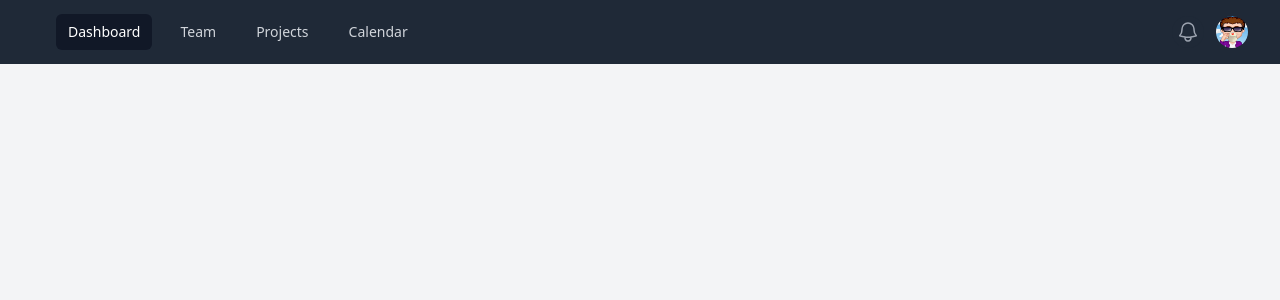
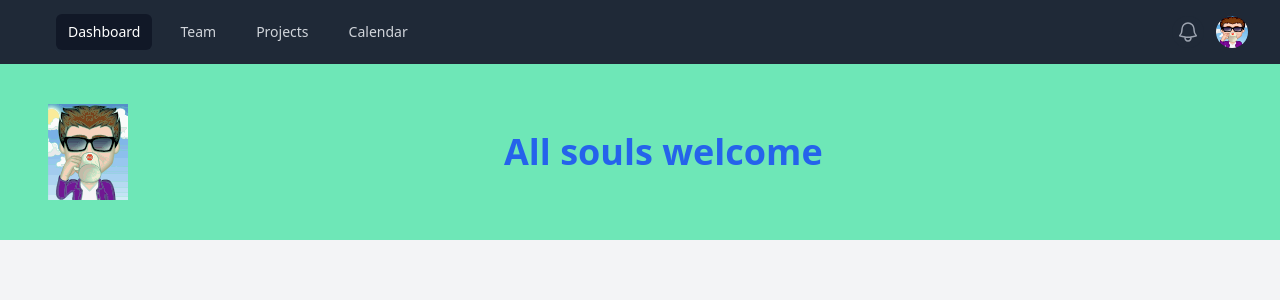
Before and after one commit to thefutureseer/resttonext, a Next.js app: page / in a window 1280 px wide. Shown: the top 300 px of the page. Built offline with nearby package versions, Linux system fonts and the light colour scheme.

Commit message:
header component

```diff
--- /dev/null
+++ b/src/app/components/ui/Header.tsx
@@ -0,0 +1,25 @@
+import React from "react";
+import Image from "next/image";
+
+const Header = () => {
+  return (
+   <header className="flex bg-emerald-300 mx-auto max-w-7xl items-center justify-between p-6 lg:px-8">
+    <div className="p-4">
+      <Image
+        src='/logo_2024.svg'
+        alt="Dans Levitating Logo"
+        className="dark:invert"
+        width={80}
+        height={19}
+        priority
+      />
+    </div>
+    <div className="sm:mx-auto sm:w-full sm:max-w-sm">
+      <h1 className="text-4xl font-bold text-blue-600">All souls welcome</h1>
+    </div>
+   </header>
+  )
+
+};
+
+export default Header;
--- a/src/app/layout.tsx
+++ b/src/app/layout.tsx
@@ -17,7 +17,7 @@ export default function RootLayout({
     // Simulate a loading time for the splash screen:
     const timer = setTimeout(() => {
       setIsLoading(false);
-    }, 1500); // 500ms delay for splash screen
+    }, 500); // 500ms delay for splash screen
 
     return () => clearTimeout(timer); // Clean up the timer on unmount
   }, []);
--- a/src/app/login/SignInForm.tsx
+++ b/src/app/login/SignInForm.tsx
@@ -1,25 +1,10 @@
 import React from "react";
-import Image from "next/image";
+import Header from "../components/ui/Header";
 
 const SignInForm:React.FC = () => {
   return (
     <div className="flex min-h-full flex-col justify-center px3 py-12 lg:px-8">
-
-     <header className="flex bg-emerald-300 mx-auto max-w-7xl items-center justify-between p-6 lg:px-8">
-      <div className="p-4">
-        <Image
-          src='/logo_2024.svg'
-          alt="Dans Levitating Logo"
-          className="dark:invert"
-          width={80}
-          height={19}
-          priority
-        />
-      </div>
-      <div className="sm:mx-auto sm:w-full sm:max-w-sm">
-        <h1 className="text-4xl font-bold text-blue-600">All souls welcome</h1>
-      </div>
-     </header>
+     <Header/>
 
      <div className="mt-10 sm:mx-auto sm:w-full sm:max-w-sm">
         <h2 className="mt-10 text-center text-2xl font-bold leading-9 tracking-tight text-gray-900">Sign in</h2>
--- a/src/app/page.tsx
+++ b/src/app/page.tsx
@@ -1,12 +1,13 @@
 import React from "react";
 import NavBar from "@/app/components/ui/NavBar";
-// import SignInForm from "@/app/login/SignInForm";
+import Header from "./components/ui/Header";
 import "../styles/globals.css";
 
 export default function Home() {
   return (
     <div>
       <NavBar/>
-      {/* <SignInForm/> */}
-    </div>);
-}
+      <Header/>
+    </div>
+  );
+};
```
